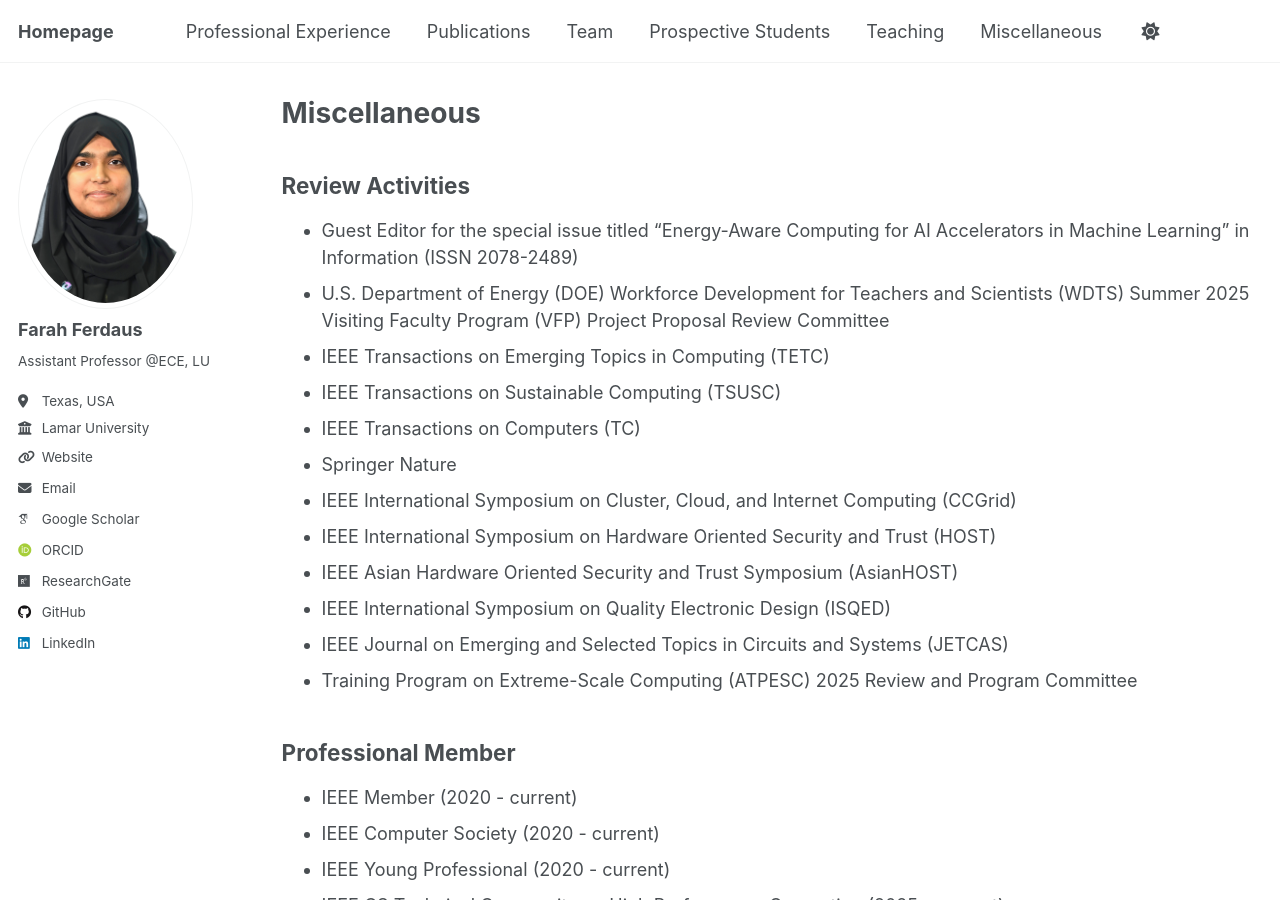
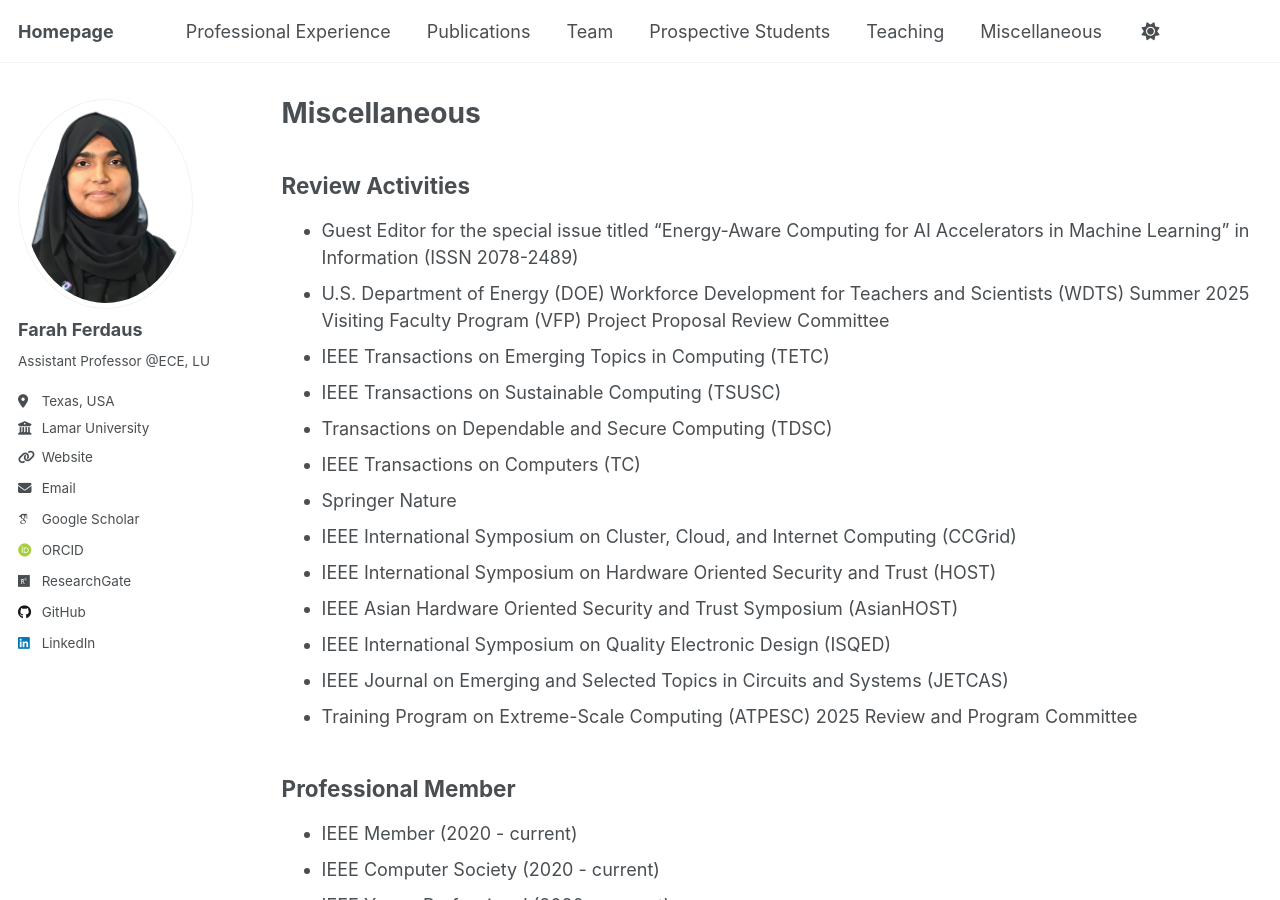
Before and after one commit to fferdaus/fferdaus.github.io, a Jekyll site: the page built from _pages/miscellaneous.md, in a window 1280 px wide and 900 px high. Built offline with Jekyll 4.4.1, drawn with Linux system fonts in a browser that asks for light colours; some web fonts are replaced.

Commit message:
Update miscellaneous.md

```diff
--- a/_pages/miscellaneous.md
+++ b/_pages/miscellaneous.md
@@ -14,6 +14,7 @@ redirect_from:
 - U.S. Department of Energy (DOE) Workforce Development for Teachers and Scientists (WDTS) Summer 2025 Visiting Faculty Program (VFP) Project Proposal Review Committee
 - IEEE Transactions on Emerging Topics in Computing (TETC)
 - IEEE Transactions on Sustainable Computing (TSUSC)
+- Transactions on Dependable and Secure Computing (TDSC)
 - IEEE Transactions on Computers (TC)
 - Springer Nature
 - IEEE International Symposium on Cluster, Cloud, and Internet Computing (CCGrid)
```
